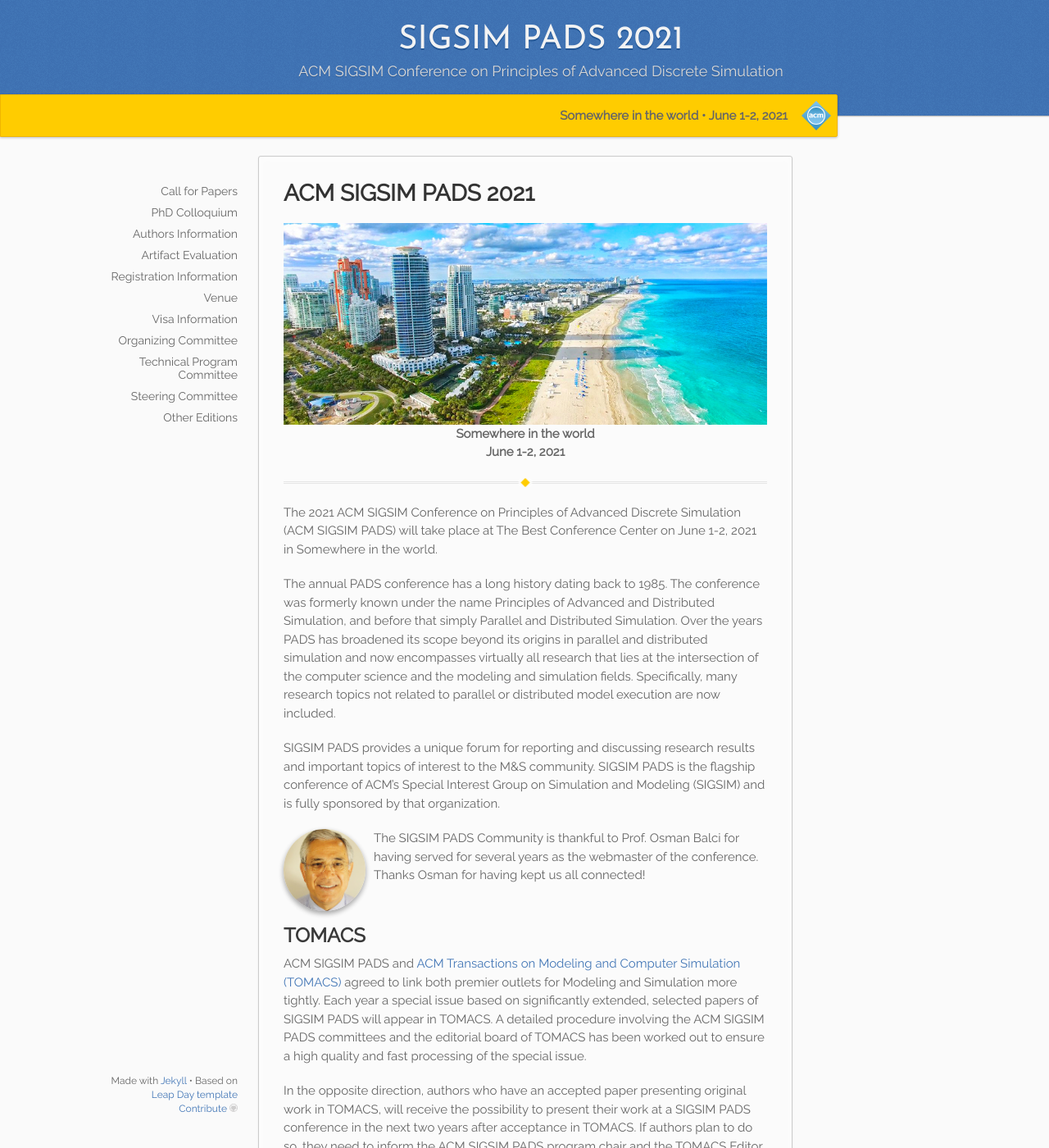
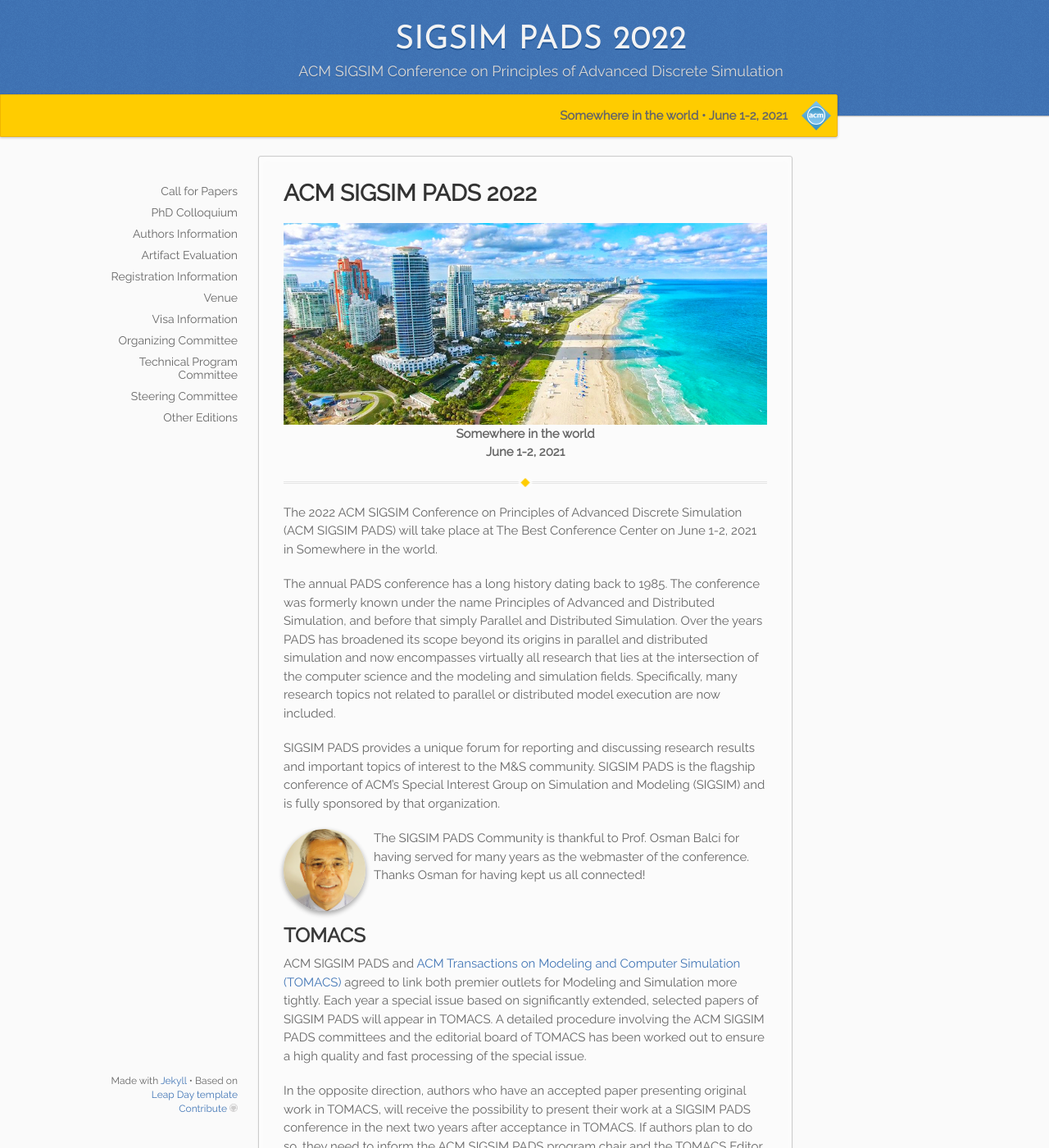
Before and after one commit to alessandropellegrini/acm-sigsim-pads, a Jekyll site: the page built from _2022/index.md, in a window 1280 px wide and 1400 px high. Shown: the whole window at 82% size. Built offline with Jekyll 4.4.1, drawn with Linux system fonts in a browser that asks for light colours; some of the changed text lies outside the part shown.

Commit message:
Demo preview
Slight changes for a quick preview.

```diff
--- a/_2021/index.md
+++ b/_2022/index.md
@@ -1,6 +1,6 @@
 ---
 layout: default
-title: "ACM SIGSIM PADS 2021"
+title: "ACM SIGSIM PADS 2022"
 ---
 
 {% include banner.html picture="miami.jpg" %}<!-- @IGNORE PREVIOUS: link -->
@@ -16,7 +16,7 @@
 
 SIGSIM PADS provides a unique forum for reporting and discussing research results and important topics of interest to the M&S community. SIGSIM PADS is the flagship conference of ACM's Special Interest Group on Simulation and Modeling (SIGSIM) and is fully sponsored by that organization.
 
-{% assign moreinfo = "The SIGSIM PADS Community is thankful to Prof. Osman Balci for having served for several years as the webmaster of the conference. Thanks Osman for having kept us all connected!" | split: '|' %}
+{% assign moreinfo = "The SIGSIM PADS Community is thankful to Prof. Osman Balci for having served for many years as the webmaster of the conference. Thanks Osman for having kept us all connected!" | split: '|' %}
 {% include guy.html     picture="OsmanBalci.jpg"
                         additional_lines=moreinfo %}
 
--- a/_config.yml
+++ b/_config.yml
@@ -2,7 +2,7 @@
 description: ACM SIGSIM Conference on Principles of Advanced Discrete Simulation
 
 # Change this to the year which shall appear as "default" in the website
-current_year: 2021
+current_year: 2022
 
 # The following array is used to populate previous editions.
 # If the edition is hosted by this site, a corresponding _20xx
@@ -13,12 +13,16 @@
 # markdown files rely on them throughout the text, so if you clone the content of a past
 # edition and set these variables correctly, a good part of the site is already consistent.
 collections:
-  '2021':
+  '2022':
     output: true
     permalink: /:collection/:title
     venue: "Somewhere in the world"
     location: "The Best Conference Center"
     dates: "June 1-2, 2021"
+  '2021':
+    website: https://web.archive.org/web/20210421225351/https://www.acm-sigsim-pads.org/
+    venue: "Suffolk, VA, USA"
+    dates: "May 31-June 2, 2021"
   '2020':
     proceedings: https://dl.acm.org/doi/proceedings/10.1145/3384441
     website: https://web.archive.org/web/20191228145515/http://www.acm-sigsim-pads.org/
```
Also changed, not shown: README.md, _2022/01.cfp.md (renamed from _2021/01.cfp.md), _2022/02.colloquium.md (renamed from _2021/02.colloquium.md), _2022/03.authors.md (renamed from _2021/03.authors.md), _2022/04.reproducibility.md (renamed from _2021/04.reproducibility.md), _2022/06.registration.md (renamed from _2021/06.registration.md), _2022/07.venue.md (renamed from _2021/07.venue.md), _2022/08.visa.md (renamed from _2021/08.visa.md), _2022/09.organizing.md (renamed from _2021/09.organizing.md), _2022/10.tpc.md (renamed from _2021/10.tpc.md), _2022/11.steering.md (renamed from _2021/11.steering.md), _2022/_05.program.md (renamed from _2021/_05.program.md), _2022/_important_dates.md (renamed from _2021/_important_dates.md), _2022/_keynote1.md (renamed from _2021/_keynote1.md).
